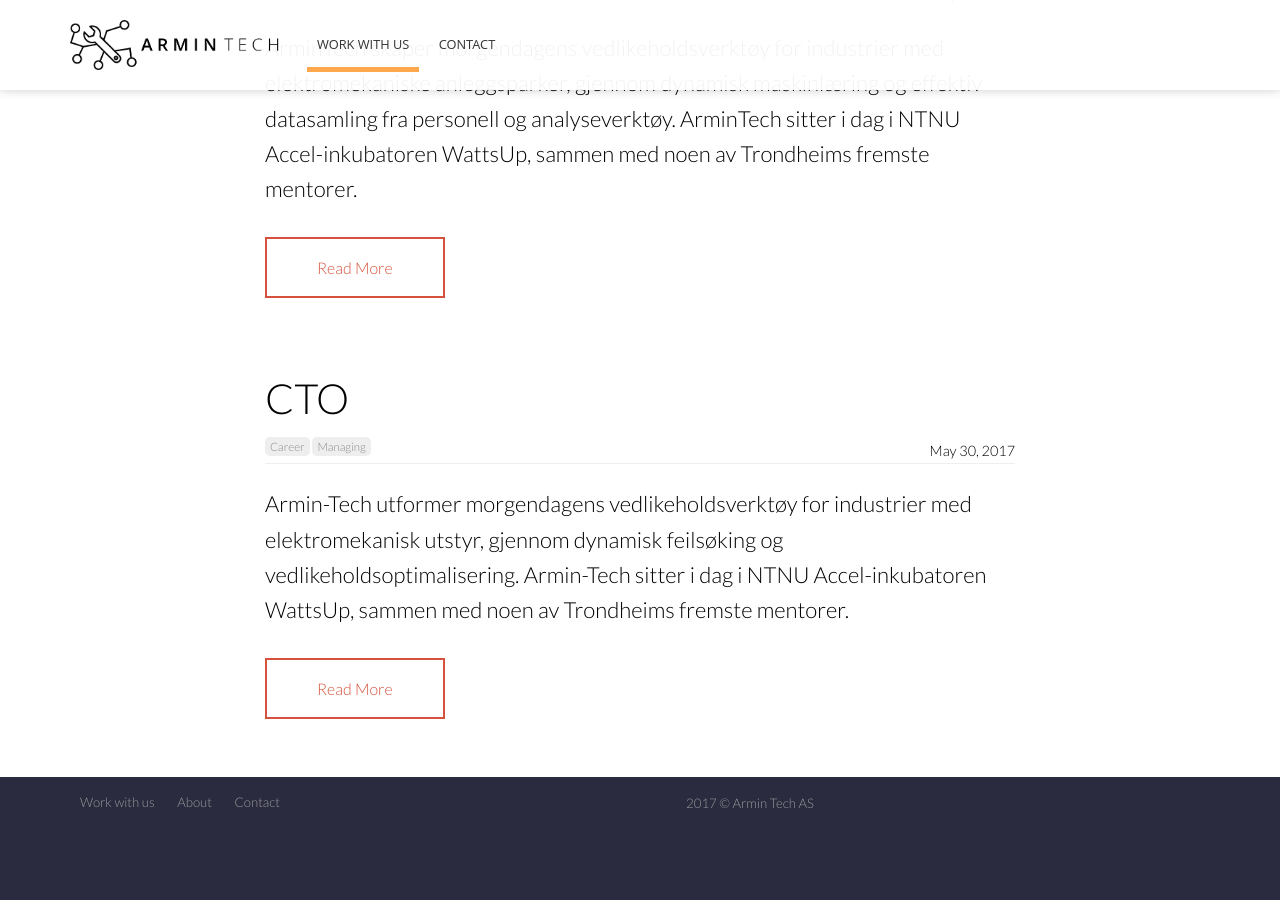
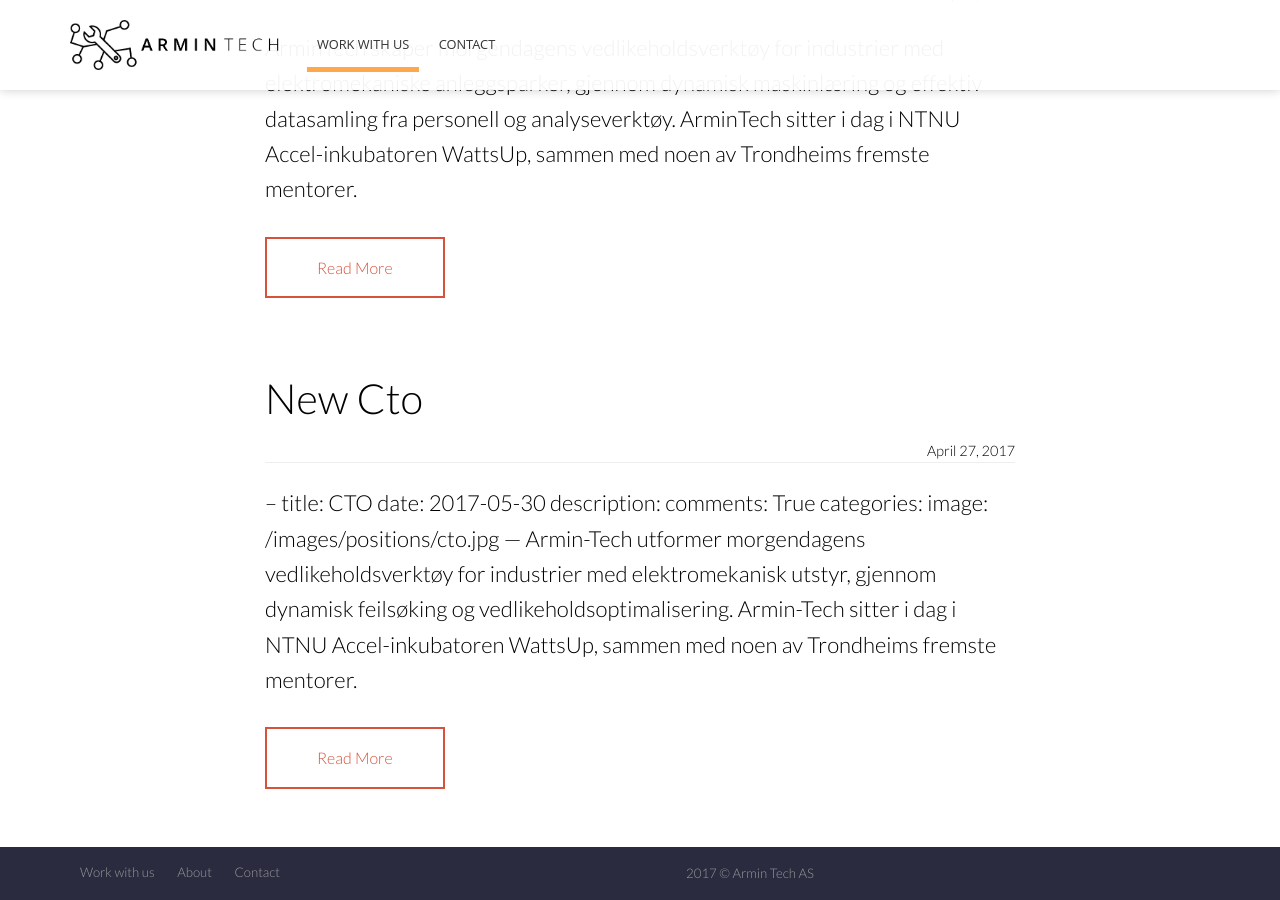
Before and after one commit to armin-tech/armin-tech, a Jekyll site: the page built from work-with-us/index.html, in a window 1280 px wide and 900 px high, scrolled down 1874 px. Built offline with Jekyll 4.4.1, drawn with Linux system fonts in a browser that asks for light colours; nearby versions of some CDN libraries; the list of posts is cut into pages by our own code; before the commit the page ends 2704 px from its top, so only the background shows below that.

Commit message:
Create 2017-04-27-new-cto.md

```diff
--- a/_posts/2017-04-27-new-cto.md
+++ b/_posts/2017-04-27-new-cto.md
@@ -1,11 +1,9 @@
----
+--
 title: CTO
 date: 2017-05-30
 description:
 comments: True
 categories:
-  - career
-  - managing
 image: /images/positions/cto.jpg
 ---
 Armin-Tech utformer morgendagens vedlikeholdsverktøy for industrier med elektromekanisk utstyr, gjennom dynamisk feilsøking og vedlikeholdsoptimalisering. Armin-Tech sitter i dag i NTNU Accel-inkubatoren WattsUp, sammen med noen av Trondheims fremste mentorer.
```
